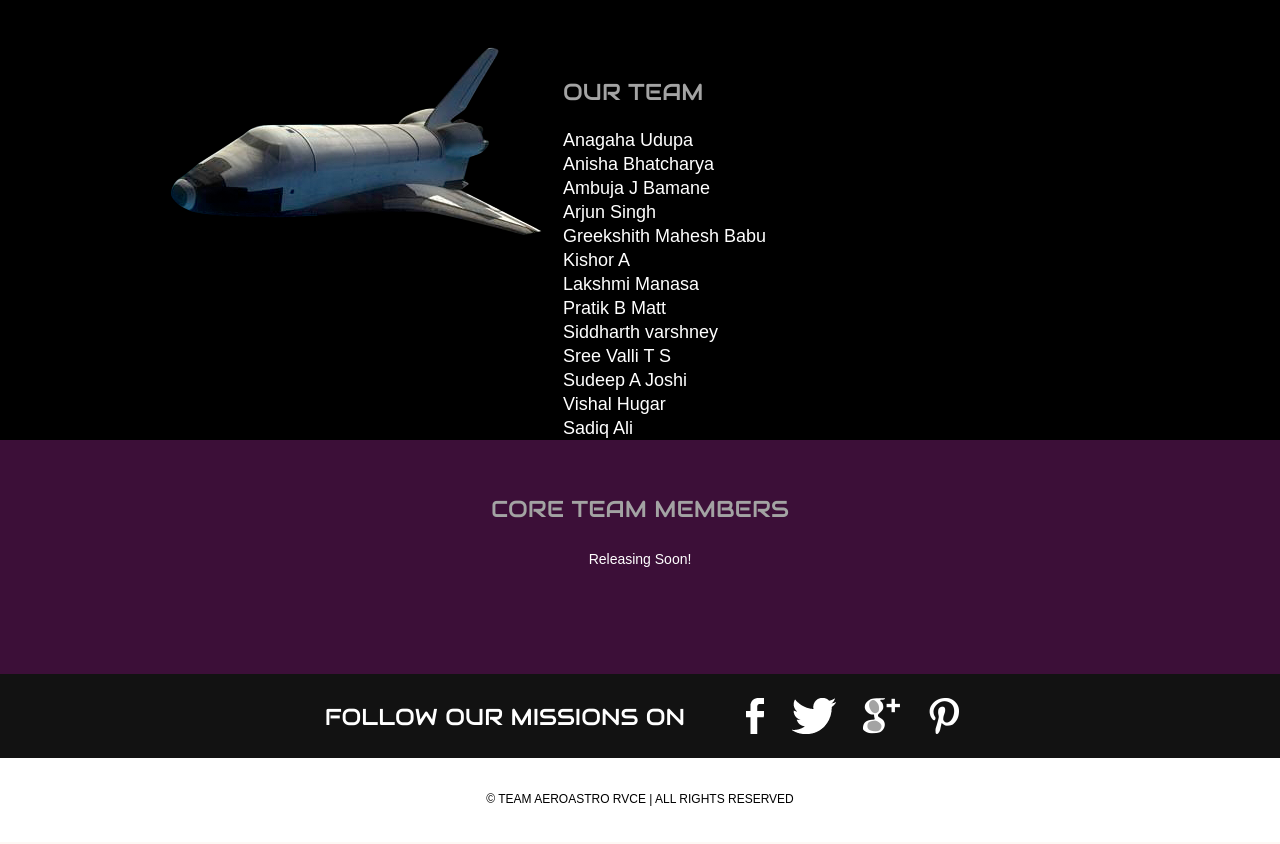
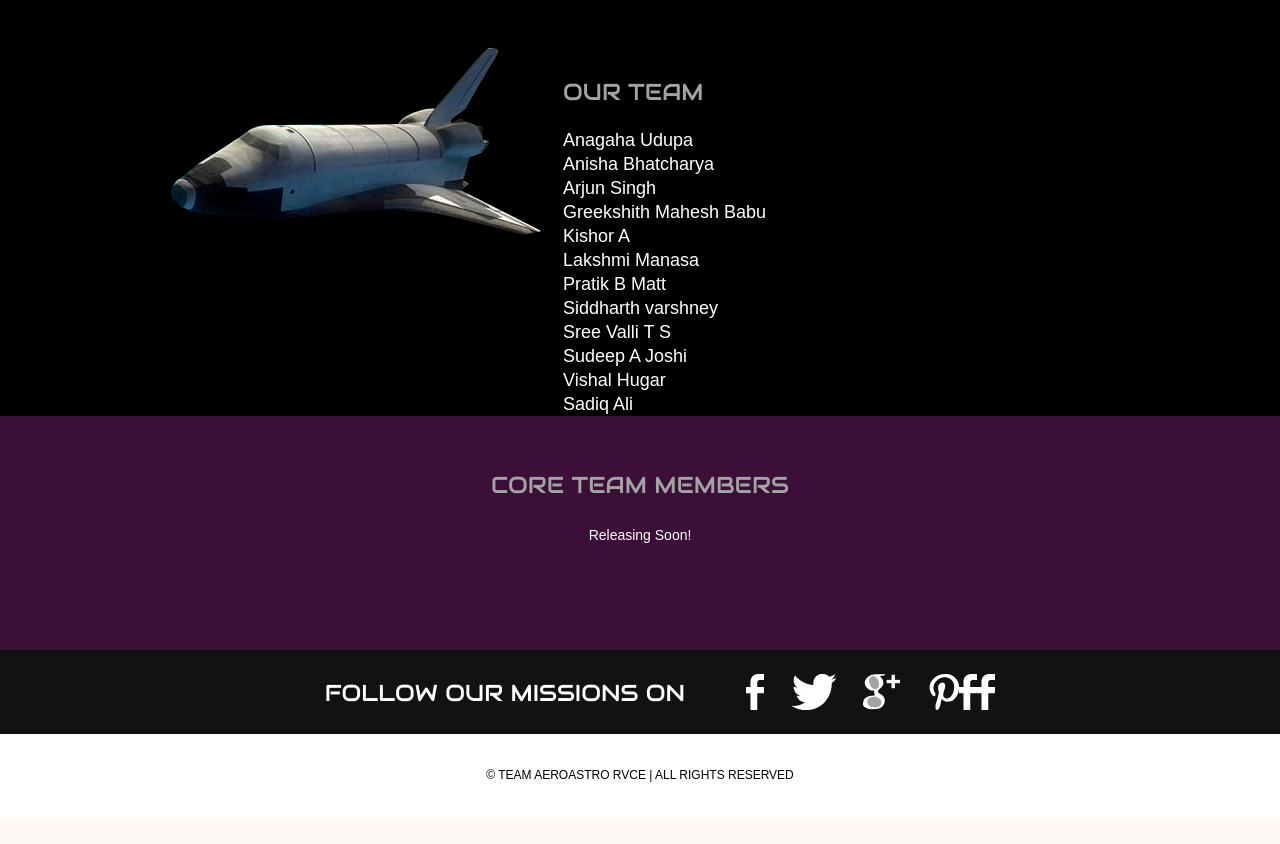
Before and after one commit to sadiqalimir/aeroastro2.0, a plain HTML site: page about.html in a window 1280 px wide. Shown: the part 800-1644 px from the top of the page. Drawn offline with Linux system fonts and the light colour scheme.

Commit message:
insta_update

```diff
--- a/about.html
+++ b/about.html
@@ -63,7 +63,7 @@
 				<div>
 					<img src="images/space-shuttle.png" alt="">
 					<h2>Our Team</h2>
-					<p>Anagaha Udupa<br>Anisha Bhatcharya<br>Ambuja J Bamane<br>Arjun Singh<br>Greekshith Mahesh Babu<br>Kishor A<br>Lakshmi Manasa<br>Pratik B Matt<br>Siddharth varshney<br>Sree Valli T S<br>Sudeep A Joshi<br>Vishal Hugar<br>Sadiq Ali</p>
+					<p>Anagaha Udupa<br>Anisha Bhatcharya<br>Arjun Singh<br>Greekshith Mahesh Babu<br>Kishor A<br>Lakshmi Manasa<br>Pratik B Matt<br>Siddharth varshney<br>Sree Valli T S<br>Sudeep A Joshi<br>Vishal Hugar<br>Sadiq Ali</p>
 				</div>
 			</div>
 			<div class="section">
@@ -82,6 +82,8 @@
 						<a href="https://twitter.com/aeroastrorvce?t=0FFFLbDHQ_UTUB-pHJAqFw&s=09" class="twitter">twitter</a>
 						<a href="http://google.com/" class="googleplus">googleplus</a>
 						<a href="http://pinterest.com/" class="pinterest">pinterest</a>
+						<a href="https://www.instagram.com/aero_astro/" class="instagram">instagram</a>
+						<a href="https://www.linkedin.com/company/aero-astro/" class="linkedin">linkedin</a>
 					</div>
 				</div>
 			</div>
```
